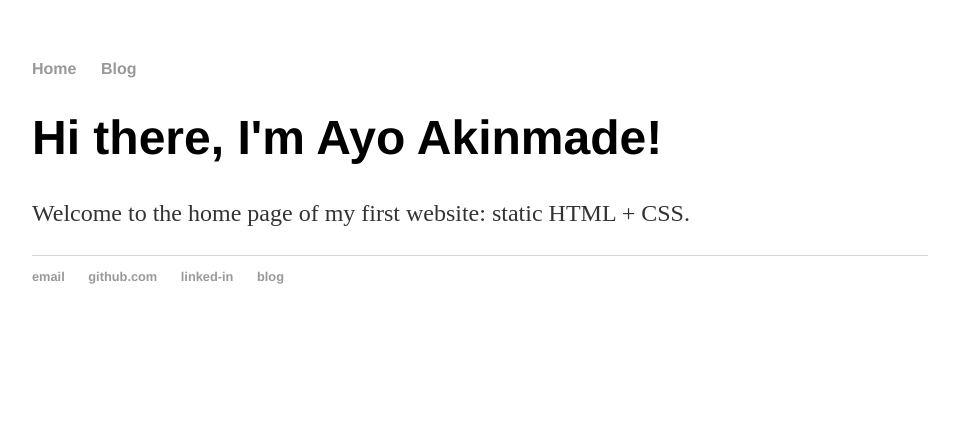
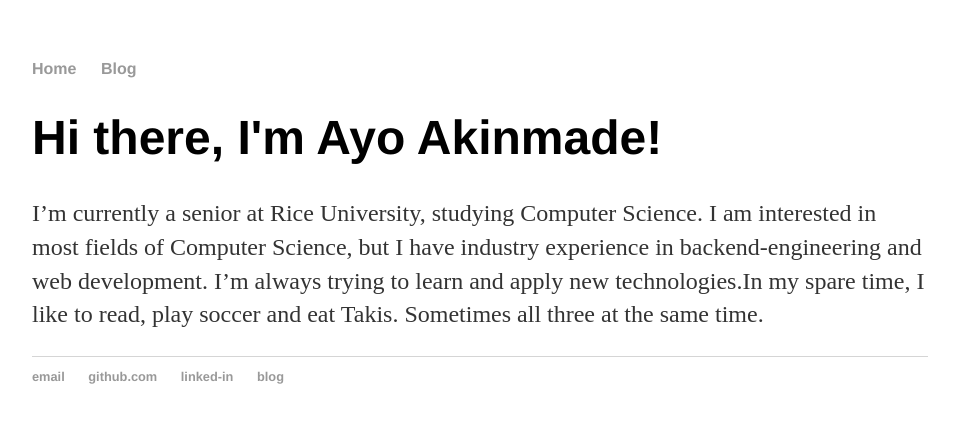
Before and after one commit to aa104/v1_porfolio_website, a Jekyll site: the page built from index.html, in a window 1280 px wide. Shown: the top 423 px of the page, without its empty margins (160-1119 px from the left). Built offline with Jekyll 4.4.1, drawn with Linux system fonts in a browser that asks for light colours.

Commit message:
ready player1

```diff
--- a/index.html
+++ b/index.html
@@ -4,5 +4,7 @@ title: Ayo Akinmade
 ---
 <div class="blurb">
 	<h1>Hi there, I'm Ayo Akinmade!</h1>
-	<p> Welcome to the home page of my first website: static HTML + CSS. </p>
+	<p> I’m currently a senior at Rice University, studying Computer Science.
+		I am interested in most fields of Computer Science, but I have industry experience in backend-engineering and web development.
+		I’m always trying to learn and apply new technologies.In my spare time, I like to read, play soccer and eat Takis. Sometimes all three at the same time. </p>
 </div><!-- /.blurb -->
```
